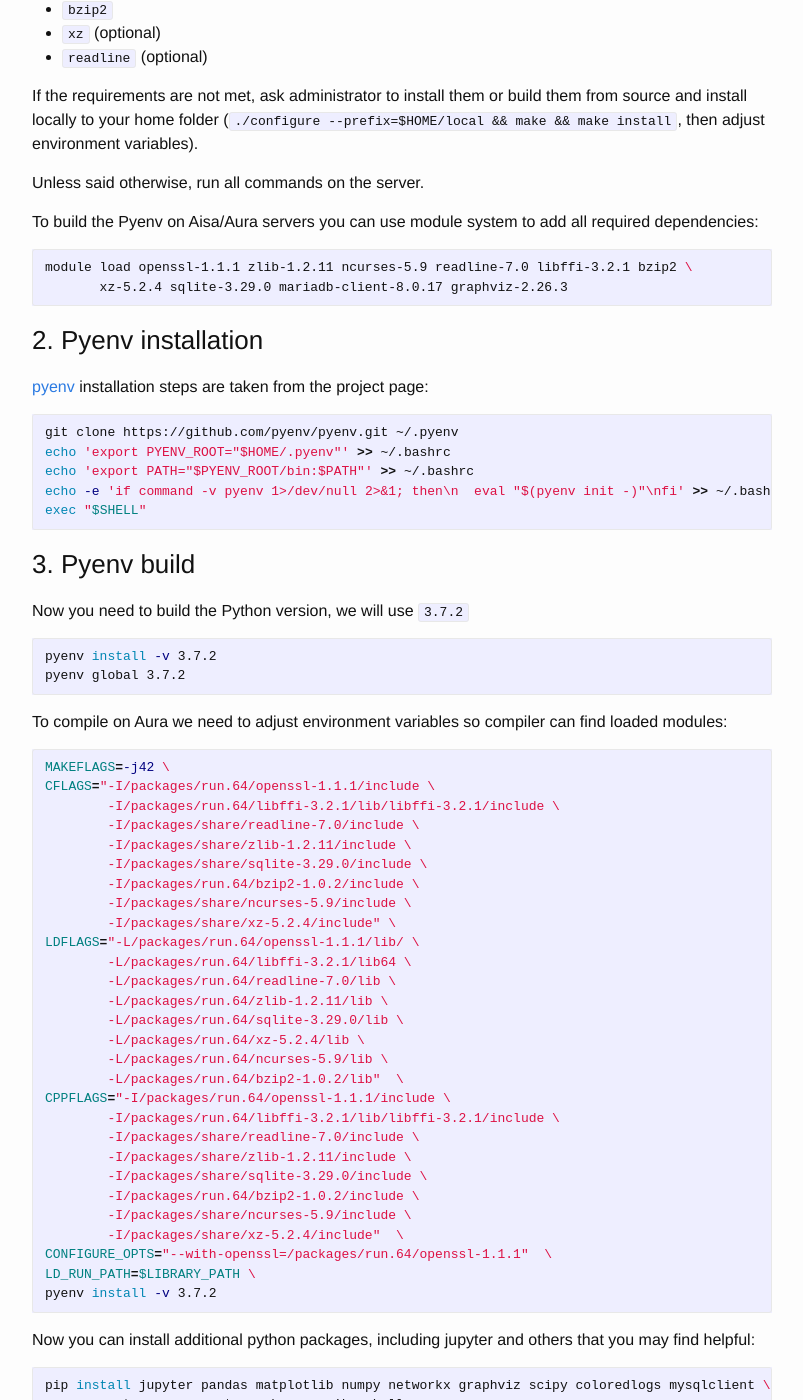
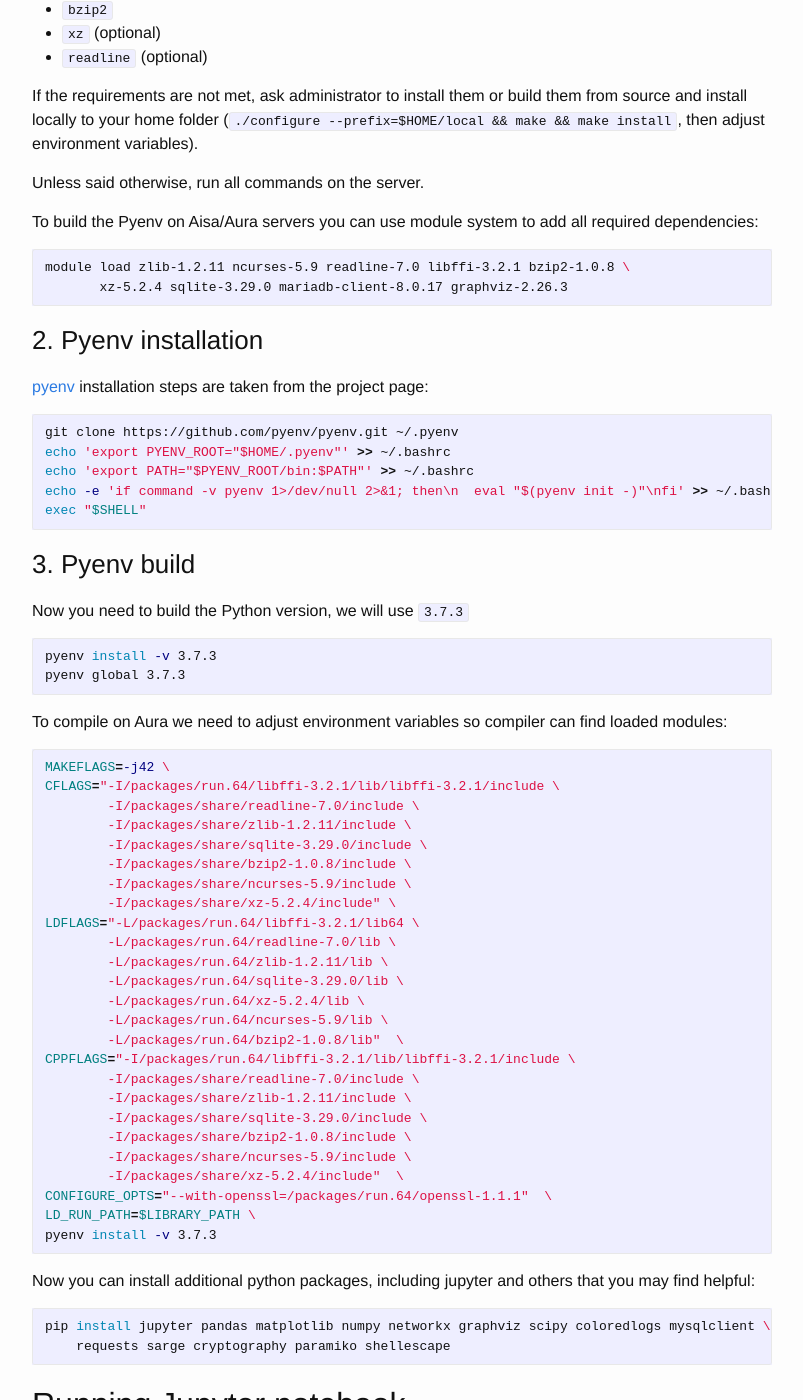
Before and after one commit to ph4r05/devblog, a Jekyll site: the page built from _posts/2019-10-08-remote-jupyter-notebook.markdown, in a window 1280 px wide and 1400 px high, scrolled down 1540 px. Shown: the whole window, without its empty margins (238-1041 px from the left). Built offline with Jekyll 4.4.1, drawn with Linux system fonts in a browser that asks for light colours; some of the changed text lies outside the part shown.

Commit message:
update pyenv compilation

````diff
--- a/_posts/2019-10-08-remote-jupyter-notebook.markdown
+++ b/_posts/2019-10-08-remote-jupyter-notebook.markdown
@@ -35,7 +35,7 @@ As we don't have root privileges we need to install custom Python version so we
 We use [pyenv] for this purpose, which enables us to build and use custom python versions.
 
 ### 1. Requirements
-- `openssl 1.1.1`
+- `openssl 1.1.1b`
 - `zlib`
 - `libffi`
 - `bzip2`
@@ -49,7 +49,7 @@ Unless said otherwise, run all commands on the server.
 To build the Pyenv on Aisa/Aura servers you can use module system to add all required dependencies:
 
 ```bash
-module load openssl-1.1.1 zlib-1.2.11 ncurses-5.9 readline-7.0 libffi-3.2.1 bzip2 \
+module load zlib-1.2.11 ncurses-5.9 readline-7.0 libffi-3.2.1 bzip2-1.0.8 \
        xz-5.2.4 sqlite-3.29.0 mariadb-client-8.0.17 graphviz-2.26.3
 ```
 
@@ -67,44 +67,41 @@ exec "$SHELL"
 
 ### 3. Pyenv build
 
-Now you need to build the Python version, we will use `3.7.2`
+Now you need to build the Python version, we will use `3.7.3`
 
 ```bash
-pyenv install -v 3.7.2
-pyenv global 3.7.2
+pyenv install -v 3.7.3
+pyenv global 3.7.3
 ```
 
 To compile on Aura we need to adjust environment variables so compiler can find loaded modules:
 
 ```bash
 MAKEFLAGS=-j42 \
-CFLAGS="-I/packages/run.64/openssl-1.1.1/include \
-        -I/packages/run.64/libffi-3.2.1/lib/libffi-3.2.1/include \
+CFLAGS="-I/packages/run.64/libffi-3.2.1/lib/libffi-3.2.1/include \
         -I/packages/share/readline-7.0/include \
         -I/packages/share/zlib-1.2.11/include \
         -I/packages/share/sqlite-3.29.0/include \
-        -I/packages/run.64/bzip2-1.0.2/include \
+        -I/packages/share/bzip2-1.0.8/include \
         -I/packages/share/ncurses-5.9/include \
         -I/packages/share/xz-5.2.4/include" \
-LDFLAGS="-L/packages/run.64/openssl-1.1.1/lib/ \
-        -L/packages/run.64/libffi-3.2.1/lib64 \
+LDFLAGS="-L/packages/run.64/libffi-3.2.1/lib64 \
         -L/packages/run.64/readline-7.0/lib \
         -L/packages/run.64/zlib-1.2.11/lib \
         -L/packages/run.64/sqlite-3.29.0/lib \
         -L/packages/run.64/xz-5.2.4/lib \
         -L/packages/run.64/ncurses-5.9/lib \
-        -L/packages/run.64/bzip2-1.0.2/lib"  \
-CPPFLAGS="-I/packages/run.64/openssl-1.1.1/include \
-        -I/packages/run.64/libffi-3.2.1/lib/libffi-3.2.1/include \
+        -L/packages/run.64/bzip2-1.0.8/lib"  \
+CPPFLAGS="-I/packages/run.64/libffi-3.2.1/lib/libffi-3.2.1/include \
         -I/packages/share/readline-7.0/include \
         -I/packages/share/zlib-1.2.11/include \
         -I/packages/share/sqlite-3.29.0/include \
-        -I/packages/run.64/bzip2-1.0.2/include \
+        -I/packages/share/bzip2-1.0.8/include \
         -I/packages/share/ncurses-5.9/include \
         -I/packages/share/xz-5.2.4/include"  \
 CONFIGURE_OPTS="--with-openssl=/packages/run.64/openssl-1.1.1"  \
 LD_RUN_PATH=$LIBRARY_PATH \
-pyenv install -v 3.7.2
+pyenv install -v 3.7.3
 ```
 
 Now you can install additional python packages, including jupyter and others that you may find helpful:
````
